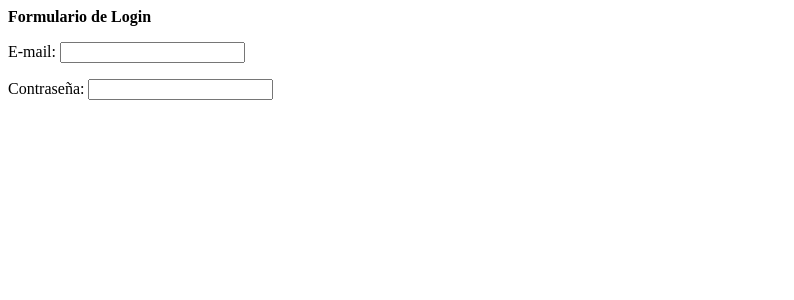
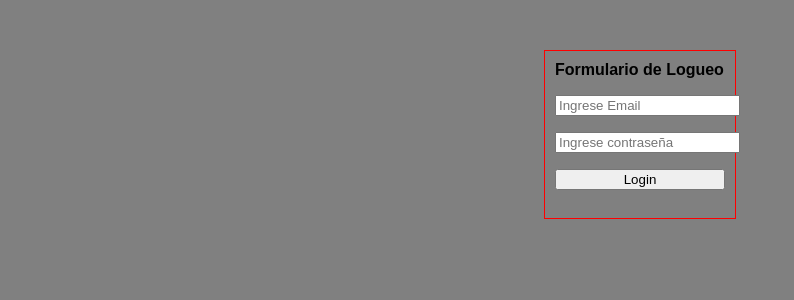
Before and after one commit to LeoStrupeni/DH_Php, a PHP site: page /login.php in a window 1280 px wide. Shown: the top 300 px of the page, without its empty margins (0-794 px from the left). Run offline with PHP 8.4, Linux system fonts and the light colour scheme.

```diff
--- a/0611 - Cookies y Session/login.php
+++ b/0611 - Cookies y Session/login.php
@@ -1,3 +1,35 @@
+<?php
+    if($_POST){
+        $contraseña = null;
+        $varOK = true;
+        $archivo="usuarios.json";
+        $base   = file_get_contents($archivo);
+        $deco1  = json_decode($base,true);
+
+        if (filter_var($_POST["email"], FILTER_VALIDATE_EMAIL)==false){
+            $varOK = false;
+            echo "el Campo no tiene formato Email";
+        }
+
+        if ($varOK && count($deco1)>0) {
+            $recursion = 0;
+            foreach ($deco1 as $valor) {
+                if ($recursion == 0 && $valor["email"] == $_POST["email"]) {
+                    $recursion ++;
+                    if (password_verify($_POST["password"],$valor["password"])){
+                        var_dump($deco1);
+                        header('location: perfil.php?id='.$valor['id']);
+                    } else {
+                        $contraseña = "Contraseña Incorrecta";
+                    }
+                };
+            };
+        };
+    }
+
+?>
+
+
 <!DOCTYPE html>
 <html lang="en">
 <head>
@@ -5,21 +37,49 @@
     <meta name="viewport" content="width=device-width, initial-scale=1.0">
     <meta http-equiv="X-UA-Compatible" content="ie=edge">
     <title>Login</title>
+    <style>
+        *{
+            font-family: sans-serif
+        }
+
+        body{
+            background: gray;
+        }
+        .centrado {
+            width: 170px;
+            margin: 50px auto;
+            padding: 10px;
+            border: 1px solid red;
+        }
+
+        .boton-Log{
+            width:170px;
+        }
+
+    </style>
 </head>
 <body>
-    <form action="perfil.php" method="POST">
-        <b>Formulario de Login</b>
+    <div>
+        <form action="login.php" method="POST" class="centrado">
+            <b>Formulario de Logueo</b>
             <p>
-            <label for="email">E-mail: </label>
-            <input type="email" name="email" required>
+                <label for="email"></label>
+                <input type="email" name="email" placeholder="Ingrese Email" required>
                 <br>
             </p>
             <p>
-            <label for="password">Contraseña: </label>
-            <input type="password" name="password" required>
+                <label for="password"></label>
+                <input type="password" name="password" placeholder="Ingrese contraseña" required>
                 <br>
             </p>
+            <button type="submit" name="enviar" class="boton-Log">Login</button>
+            <br><br>
+            <?php if ($_POST) {echo $contraseña;}?>
+
         </form>
+    </div>
+
+
 
 
 </body>
--- a/0611 - Cookies y Session/usuarios.json
+++ b/0611 - Cookies y Session/usuarios.json
@@ -1 +1 @@
-[{"nombre":"Leonardo ","email":"leonardo.strupeni@gmail.com","password":"$2y$10$NTTu2e83bdaEzhUXDDGCM.qfplNENLFjBYGqugzRaVaJW3VqHJ6H6"},{"nombre":"juan","email":"juan@easy.com","password":"$2y$10$oljME7jLrLDZMV1xwpw.Fu1QEciuoToDXSKjZZmy4AI8xrCWFbgj."},{"nombre":"juan 2","email":"juanpedro@lpaaa.com.ar","password":"$2y$10$SBXBuoSR2teo2uJL0bTCre5h0If8mQuou6EBh78HhUNrM1MWXQX.."},{"nombre":"ana","email":"ana@ana.com.ar","password":"$2y$10$zRdczQ97czJpyU3.uGTYsOTX21xEBpONzk93M0w4FLeqb92AlKGNS"}]
+[{"id":"0","nombre":"Leonardo Strupeni","email":"leonardo.strupeni@gmail.com","password":"$2y$10$gvUFjblyBDnZyH5UnwQk8u1nbIq2kEB\/wdn99GURaRS.jjnTpcX9u"},{"id":"1","nombre":"Juan Cho","email":"juan@easy.com","password":"$2y$10$3VOMew1Vb00\/I.0ofTsDpO2nRSZmxzcPhG1WQmz.21hpdYlocV0sq"},{"id":"2","nombre":"Ana Tor","email":"ana@ana.com.ar","password":"$2y$10$KhmurJOl6Z1C.5K4Ue0ncOtC\/w\/V74E871NhfDSIQJsvb547wUT5m"},{"id":"3","nombre":"Leo Pol","email":"leonardo.strupeni@gmaaaail.com","password":"$2y$10$LEAgWK1yelRBf.iqzoPa9OCvX70TZX79cj4Wx2CNulbsryxJnFc66"},{"id":"4","nombre":"juan cruz","email":"juanpedro@lpaaa.com.ar","password":"$2y$10$BPhPi16Vx4SxXksmgO3TcunH5WaKexSnBEWqMRDsL9o1px\/SoJFgi"}]
```
Also changed, not shown: 0611 - Cookies y Session/ListadoUsuarios.php (+7 -5 lines), 0611 - Cookies y Session/formulario.php (+22 -4 lines), 0611 - Cookies y Session/perfil.php (+11 -7 lines), 0611 - Cookies y Session/imgPerfiles/Foto_Perfil_id_4.jpg (added). Lines whose indentation alone changed are shown as unchanged.
